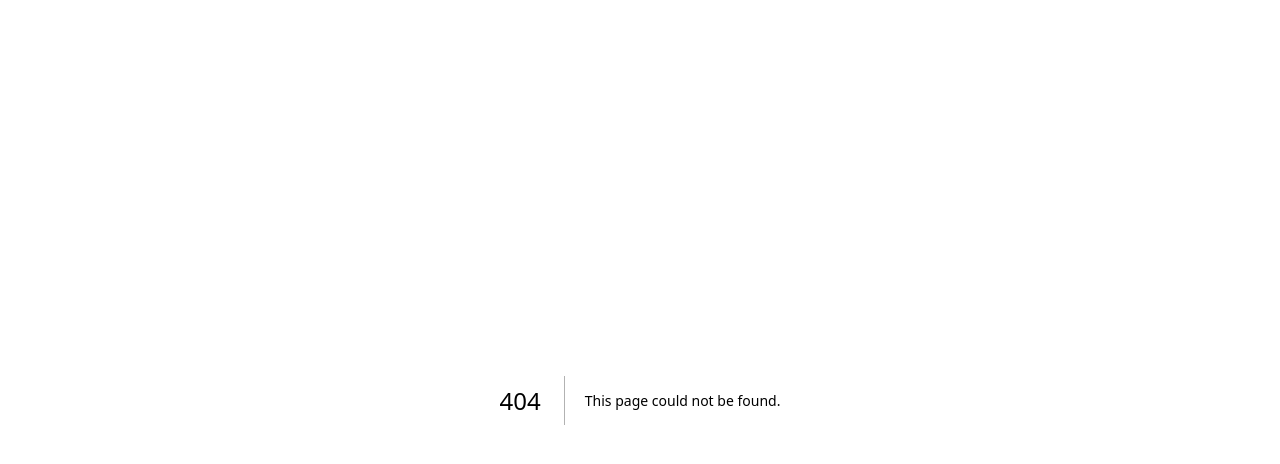
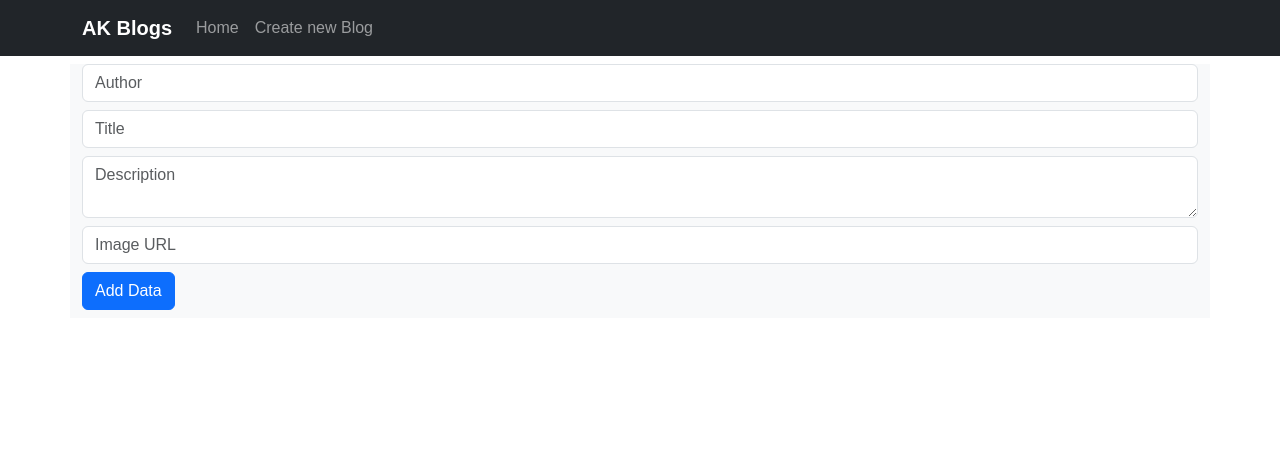
Before and after one commit to anmolkhurana5205/bloggy, a Next.js app: page /Createblog in a window 1280 px wide. Before the commit this address had no page. Shown: the top 464 px of the page. Built offline with nearby package versions, Linux system fonts and the light colour scheme.

Commit message:
form done

```diff
--- /dev/null
+++ b/app/Createblog/page.tsx
@@ -0,0 +1,88 @@
+"use client";
+import React, { useState, useEffect } from "react";
+import "bootstrap/dist/css/bootstrap.min.css";
+import AppNavbar from "../components/AppNavbar";
+
+interface Blog {
+  id: number;
+  title: string;
+  description: string;
+  imageUrl: string;
+  author: string;
+  date: string;
+}
+
+const CreateBlog: React.FC = () => {
+  const [author, setAuthor] = useState<string>("");
+  const [title, setTitle] = useState<string>("");
+  const [description, setDescription] = useState<string>("");
+  const [imageUrl, setImageUrl] = useState<string>("");
+  const initialBlogs: Blog[] =
+    typeof window !== "undefined"
+      ? JSON.parse(localStorage.getItem("myData") || "[]")
+      : [];
+  const [data, setData] = useState<Blog[]>(initialBlogs);
+  useEffect(() => {
+    localStorage.setItem("myData", JSON.stringify(data));
+  }, [data]);
+  const addData = () => {
+    const currentDate = new Date().toLocaleDateString();
+    const newData: Blog = {
+      id: data.length + 1,
+      title,
+      description,
+      imageUrl,
+      author,
+      date: currentDate,
+    };
+    const updatedData = [...data, newData];
+    setData(updatedData);
+    setAuthor("");
+    setTitle("");
+    setDescription("");
+    setImageUrl("");
+  };
+  return (
+    <>
+      <AppNavbar />
+      <div className="container bg-light" style={{ marginTop: "4rem" }}>
+        <div className="row">
+          <div className="col">
+            <input
+              type="text"
+              className="form-control mb-2"
+              placeholder="Author"
+              value={author}
+              onChange={(e) => setAuthor(e.target.value)}
+            />
+            <input
+              type="text"
+              className="form-control mb-2"
+              placeholder="Title"
+              value={title}
+              onChange={(e) => setTitle(e.target.value)}
+            />
+            <textarea
+              className="form-control mb-2"
+              placeholder="Description"
+              value={description}
+              onChange={(e) => setDescription(e.target.value)}
+            />
+            <input
+              type="text"
+              className="form-control mb-2"
+              placeholder="Image URL"
+              value={imageUrl}
+              onChange={(e) => setImageUrl(e.target.value)}
+            />
+            <button onClick={addData} className="btn btn-primary mb-2">
+              Add Data
+            </button>
+          </div>
+        </div>
+      </div>
+    </>
+  );
+};
+
+export default CreateBlog;
```
